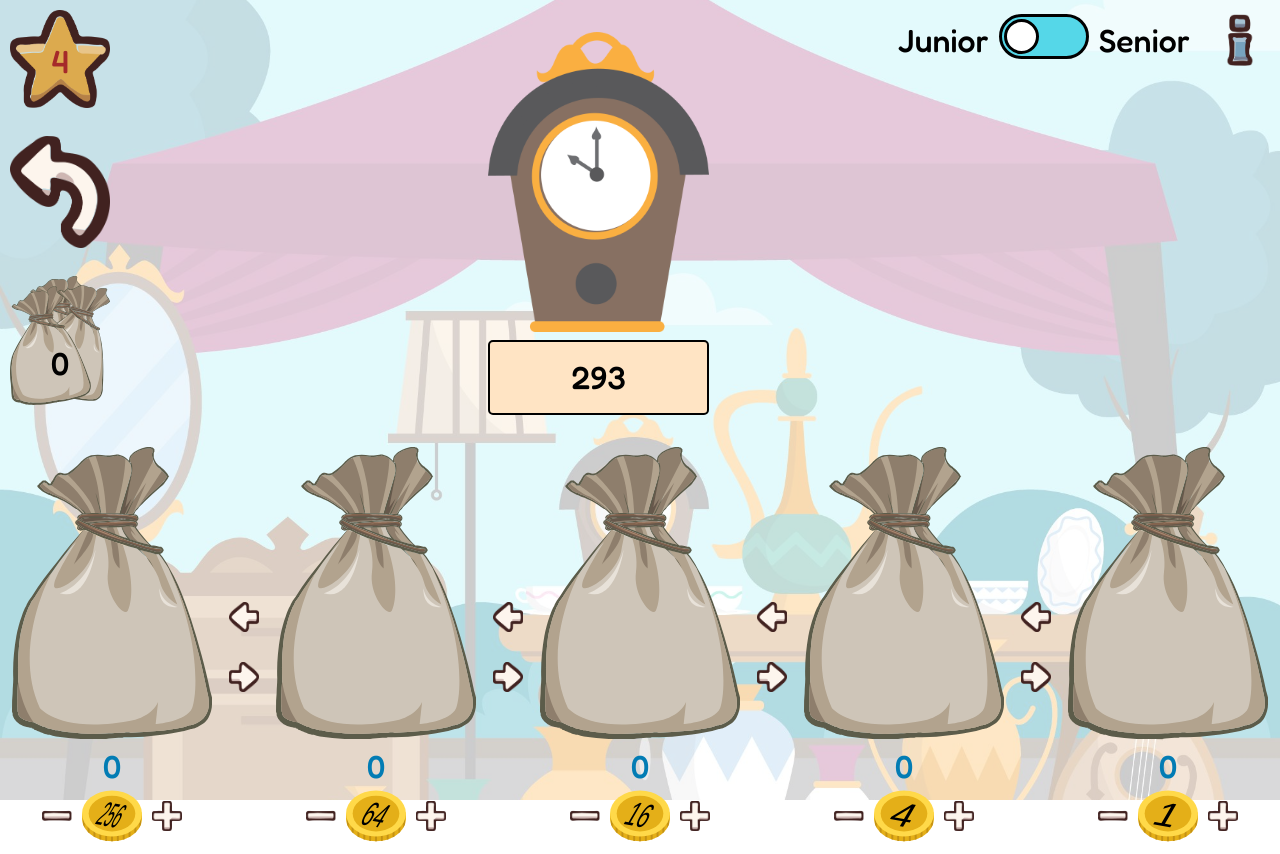
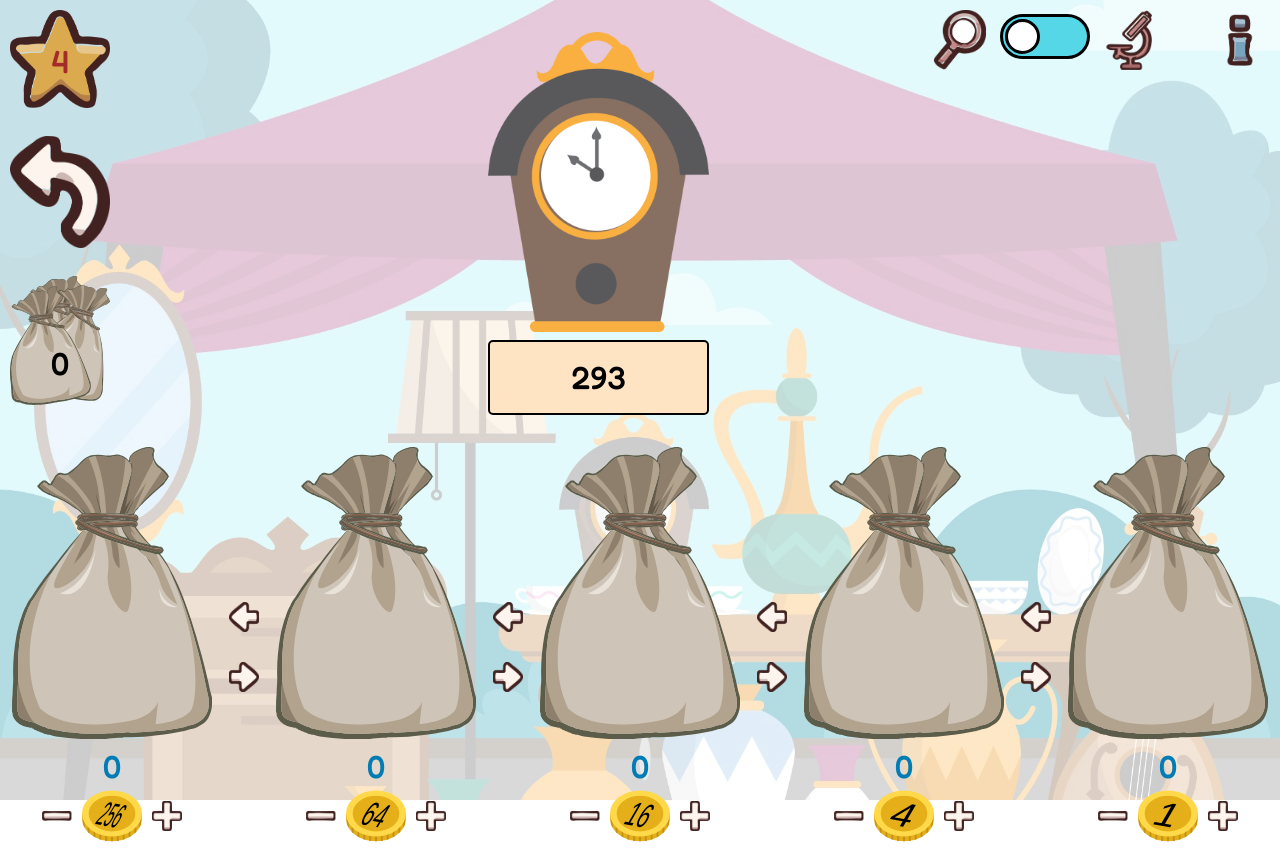
Before and after one commit to IMAGINARY/numeral-coins, a website built with Parcel: page src/html/index.html in a window 1280 px wide. Built offline with nearby package versions, Linux system fonts and the light colour scheme.

Commit message:
Change Junior/Senior by icons

```diff
--- a/src/css/layout.css
+++ b/src/css/layout.css
@@ -34,7 +34,7 @@
   height: 60px;
   display: flex;
   flex-direction: row;
-  gap: 20px;
+  gap: 50px;
   align-items: center;
   margin: 10px;
 }
--- a/src/html/index.html
+++ b/src/html/index.html
@@ -15,19 +15,7 @@
   <body>
     <div id="central"></div>
 
-    <div id="config-opts">
-      <div id="senior-mode-ckb">
-        Junior
-        <span class="checkbox-wrapper-49">
-          <div class="block">
-            <input data-index="0" id="cheap-49" type="checkbox" />
-            <label for="cheap-49"></label>
-          </div>
-        </span>
-        Senior
-      </div>
-      <!-- <div>ⓘ</div> -->
-    </div>
+    <div id="config-opts"></div>
 
     <div id="menu"></div>
 
--- a/src/ts/main.ts
+++ b/src/ts/main.ts
@@ -48,6 +48,39 @@ function changeRadix(b: number) {
 }
 
 /* MAIN SETUP */
+
+// <div id="senior-mode-ckb">
+// Junior
+// <span class="checkbox-wrapper-49">
+//   <div class="block">
+//     <input data-index="0" id="cheap-49" type="checkbox" />
+//     <label for="cheap-49"></label>
+//   </div>
+// </span>
+// Senior
+// </div>
+// <!-- <div>ⓘ</div> -->
+
+// Create Senior mode selector
+const seniorSelector = d3
+  .select("#config-opts")
+  .append("div")
+  .attr("id", "senior-mode-ckb");
+
+seniorSelector
+  .append("img")
+  .attr("src", new URL("../img/mag-glass.png", import.meta.url).href);
+
+seniorSelector.append("span").classed("checkbox-wrapper-49", true).html(`
+  <div class="block">
+    <input data-index="0" id="cheap-49" type="checkbox" />
+    <label for="cheap-49"></label>
+  </div>
+`);
+
+seniorSelector
+  .append("img")
+  .attr("src", new URL("../img/microscope.png", import.meta.url).href);
 
 // Create infoMenu
 
```
Also changed, not shown: src/img/mag-glass.png (added), src/img/microscope.png (added).
